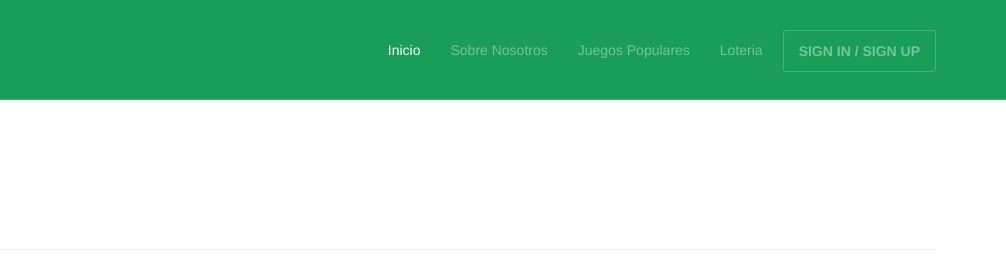
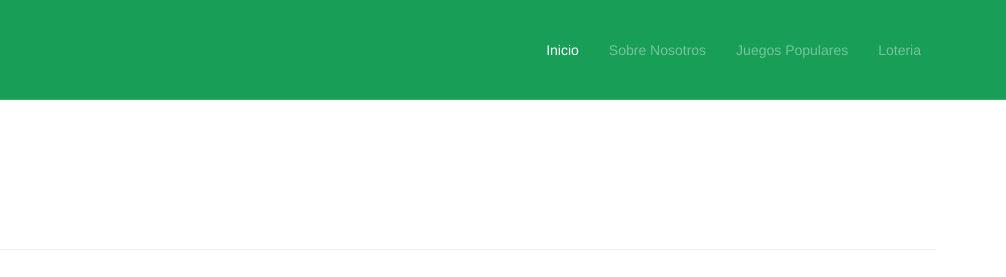
Before and after one commit to IvanGuerr4/IvanGuerr4.github.io, a plain HTML site: page view/about.html in a window 1280 px wide. Shown: the top 277 px of the page, 274-1280 px from the left. Drawn offline with nearby package versions, Linux system fonts and the light colour scheme; files whose address does not match are found by name.

Commit message:
Update about.html

```diff
--- a/view/about.html
+++ b/view/about.html
@@ -66,7 +66,6 @@ p{
 					<li><a href="">Sobre Nosotros</a></li>
 					<li><a href="../view/juegos.html">Juegos Populares</a></li>
 					<li><a href="../view/loteria.html"> Loteria</a></li>
-					<li><a class="btn" href="../view/signin.html">SIGN IN / SIGN UP</a></li>
 				</ul>
 			</div><!--/.nav-collapse -->
 		</div>
```
